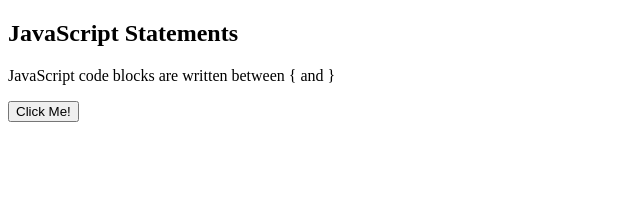
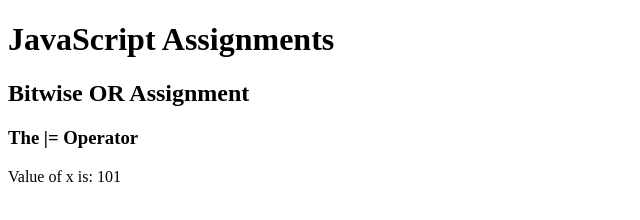
Before and after one commit to rahimbd296345/JavaScript-Tutorial, a website: page assistant.html in a window 1280 px wide. Shown: the whole page, without its empty margins (0-640 px from the left). Drawn offline with Linux system fonts and the light colour scheme.

Commit message:
Add all files

```diff
--- a/assistant.html
+++ b/assistant.html
@@ -2,20 +2,16 @@
 <html>
 <body>
 
-<h2>JavaScript Statements</h2>
+<h1>JavaScript Assignments</h1>
+<h2>Bitwise OR Assignment</h2>
+<h3>The |= Operator</h3>
 
-<p>JavaScript code blocks are written between { and }</p>
-
-<button type="button" onclick="myFunction()">Click Me!</button>
-
-<p id="demo1"></p>
-<p id="demo2"></p>
+<p id="demo"></p>
 
 <script>
-    function myFunction() {
-        document.getElementById("demo1").innerHTML = "Hello Dolly!";
-        document.getElementById("demo2").innerHTML = "How are you?";
-    }
+let x = 100;
+x |= 5;
+document.getElementById("demo").innerHTML = "Value of x is: " + x;
 </script>
 
 </body>
```
Also changed, not shown: app.js (+5 -3 lines), index.html (+13 -8 lines), .fleet/settings.json (added).
